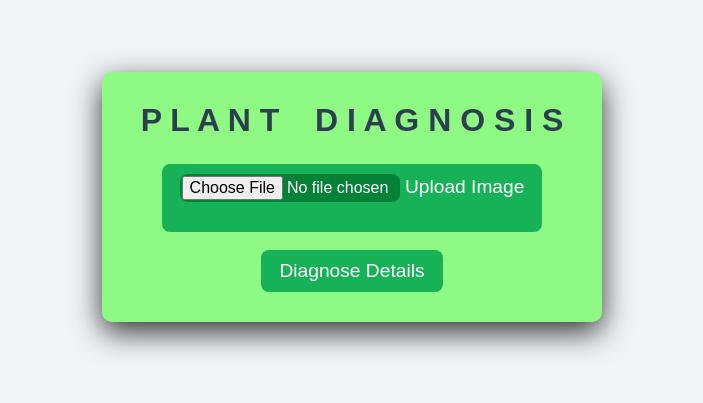
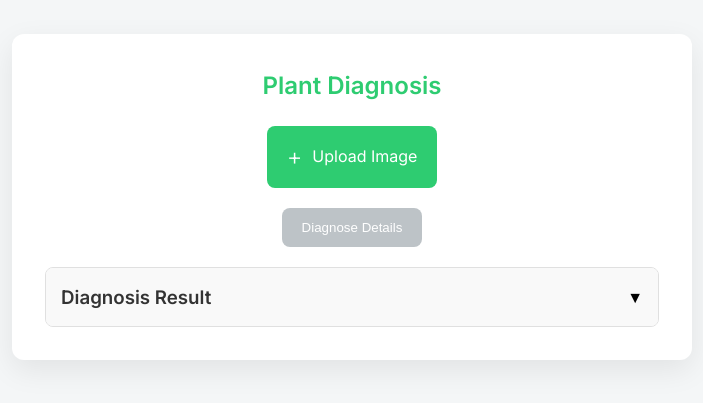
Before and after one commit to manjeetsharma0796/plant_doctor_ai, a website: page public/index.html in a window 1280 px wide. Shown: the part 203-606 px from the top of the page, without its empty margins (288-991 px from the left). Drawn offline with Linux system fonts and the light colour scheme; a web font is replaced by a local one.

Commit message:
style updated

````diff
--- a/public/index.html
+++ b/public/index.html
@@ -4,40 +4,63 @@
 <head>
     <meta charset="UTF-8">
     <meta name="viewport" content="width=device-width, initial-scale=1.0">
-    <title>AI for Plant Diagnosis</title>
+    <title>Plant Diagnosis AI</title>
     <link rel="stylesheet" href="style.css">
     <link rel="preconnect" href="https://fonts.googleapis.com">
-<link rel="preconnect" href="https://fonts.gstatic.com" crossorigin>
-<link href="https://fonts.googleapis.com/css2?family=Tektur:wght@400..900&display=swap" rel="stylesheet">
+    <link rel="preconnect" href="https://fonts.gstatic.com" crossorigin>
+    <link href="https://fonts.googleapis.com/css2?family=Inter:wght@300;400;600&display=swap" rel="stylesheet">
 </head>
+
 <body>
+    <div class="container">
+        <div class="card">
+            <h2>Plant Diagnosis</h2>
 
-    <div class="container">
-        <h2>P L A N T&nbsp;&nbsp;&nbsp;&nbsp;D I A G N O S I S</h2>
-        <button type="button"><input type="file" id="fileInput" accept="image/*">&nbsp;Upload Image</button>
-        <br>
-        <img id="imagePreview" style="display:none;">
-        <!-- <textarea id="base64Output" readonly></textarea> -->
-        <br>
-        <button type="button" id="toai">Diagnose Details</button>
+            <div class="upload-section">
+                <label for="fileInput" class="upload-btn">
+                    <input type="file" id="fileInput" accept="image/*" style="display:none;">
+                    <span class="upload-icon">+</span>
+                    Upload Image
+                </label>
+                <img id="imagePreview" class="image-preview" style="display:none;">
+            </div>
 
+            <button id="toai" class="diagnose-btn" disabled>
+                Diagnose Details
+            </button>
+
+            <div id="resultContainer" class="result-container">
+                <div class="result-header" onclick="toggleResult()">
+                    <h3>Diagnosis Result</h3>
+                    <span class="toggle-icon">▼</span>
+                </div>
+                <div id="resultDetails" class="result-details">
+                    <!-- Diagnosis details will be populated here -->
+                </div>
+            </div>
+        </div>
     </div>
 
+    <!-- <script src="script.js"></script> -->
     <script>
-        let base64String=""
+        let base64String = "";
+
         document.getElementById("fileInput").addEventListener("change", function (event) {
-            const file = event.target.files[0]; // Get the selected file
+            const file = event.target.files[0];
+            const diagnoseButton = document.getElementById("toai");
+
             if (file) {
                 const reader = new FileReader();
 
-                reader.readAsDataURL(file); // Convert file to Base64
+                reader.readAsDataURL(file);
 
                 reader.onload = function () {
-                    base64String = reader.result; // Get Base64 string
-                    console.log(base64String, "+++++++++++++++");
-                    document.getElementById("imagePreview").src = base64String; // Show image preview
+                    base64String = reader.result;
+                    document.getElementById("imagePreview").src = base64String;
                     document.getElementById("imagePreview").style.display = "block";
-                    // document.getElementById("base64Output").value = base64String; // Show Base64 string
+
+                    // Enable diagnose button
+                    diagnoseButton.disabled = false;
                 };
 
                 reader.onerror = function (error) {
@@ -48,8 +71,6 @@
 
         const sendButton = document.getElementById("toai");
         sendButton.addEventListener("click", function () {
-            // const base64String = document.getElementById("base64Output").value;
-            console.log(base64String, "999999999");
             fetch("https://plant-doctor-ai.onrender.com/ai", {
                 method: "POST",
                 headers: {
@@ -61,15 +82,58 @@
             })
                 .then(response => response.json())
                 .then(data => {
-                    console.log(data);
-                    document.getElementById("aians").innerText = data;
+                    const c = data.replace(/```json|```/g, "").trim()
+                    const cleanedText = JSON.parse(c)
+                    console.log(cleanedText);
+
+                    populateResults(cleanedText);
                 })
                 .catch(error => {
                     console.error("Error:", error);
                 });
-    });
-</script>
+        });
 
+        function populateResults(data) {
+            const resultDetails = document.getElementById("resultDetails");
+            const resultContainer = document.getElementById("resultContainer");
+
+            // Diagnosis Details
+            resultDetails.innerHTML = `
+        <h4>Problem Diagnosis</h4>
+        <p><strong>Condition:</strong> ${data.diagnosis.disease}</p>
+        <p><strong>Confidence:</strong> ${data.diagnosis.confidence * 100}%</p>
+
+        <h4>Symptoms</h4>
+        <ul>
+            ${data.diagnosis.symptoms.map(symptom => `<li>${symptom}</li>`).join('')}
+        </ul>
+
+        <h4>Preventive Measures</h4>
+        <ul>
+            ${data.recommendations.preventive_measures.map(measure => `<li>${measure}</li>`).join('')}
+        </ul>
+
+        <h4>Treatment</h4>
+        ${data.recommendations.treatment.map(treatment => `
+            <h5>${treatment.type}</h5>
+<ul>
+    ${treatment.instructions && Array.isArray(treatment.instructions) && treatment.instructions.length > 0 ?
+                    treatment.instructions.map(instruction => `<li>${instruction}</li>`).join('') :
+                    (treatment.materials && Array.isArray(treatment.materials) && treatment.materials.length > 0 ?
+                        treatment.materials.map(option => `<li>${option}</li>`).join('') : ''
+                    )
+                }
+</ul>
+
+        `).join('')}
+    `;
+        }
+
+        function toggleResult() {
+            const resultContainer = document.getElementById("resultContainer");
+            resultContainer.classList.toggle("expanded");
+        }
+    </script>
 </body>
 
 </html>
--- a/public/style.css
+++ b/public/style.css
@@ -1,123 +1,154 @@
-/* Resetting some default styles */
 * {
     margin: 0;
     padding: 0;
     box-sizing: border-box;
 }
 
-/* Body Styling */
+:root {
+    --primary-color: #2ecc71;
+    --secondary-color: #27ae60;
+    --text-color: #333;
+    --bg-color: #f4f6f7;
+}
+
 body {
-    font-family: "Tektur", sans-serif;
-    background: #f0f4f8;
-    color: #333;
+    font-family: 'Inter', sans-serif;
+    background-color: var(--bg-color);
     display: flex;
     justify-content: center;
     align-items: center;
-    height: 100vh;
+    min-height: 100vh;
+    margin: 0;
     padding: 20px;
+    line-height: 1.6;
 }
 
-/* Container for content */
 .container {
-    background: #8ffa83;
-    border-radius: 10px;
-    box-shadow: 0 10px 30px;
-    padding: 30px;
-    width: 100%;
-    max-width: 500px;
-    transition: transform 0.3s ease;
-    text-align: center;
+    width: 104%;
+    max-width: 680px;
+    margin: 0 auto;
 }
 
-.container:hover {
-    transform: scale(1.02);
+.card {
+    background: white;
+    border-radius: 12px;
+    box-shadow: 0 10px 30px rgba(0, 0, 0, 0.08);
+    padding: 33px;
+    text-align: center;
+    transition: all 0.3s ease;
 }
 
-/* Heading Style */
-h2 {
-    font-size: 2rem;
-    color: #2C3E50;
-    margin-bottom: 25px;
-    font-weight: bold;
+.card:hover {
+    box-shadow: 0 15px 40px rgba(0, 0, 0, 0.1);
 }
 
-/* Input and Button Styling */
-input[type="file"] {
-    background-color: #018237;
-    color: white;
-    padding: 2px;
-    width: 220px;
-    border: none;
-    border-radius: 8px;
-    font-size: 1rem;
-    cursor: pointer;
+h2 {
+    color: var(--primary-color);
     margin-bottom: 20px;
-    transition: background-color 0.3s ease;
+    font-weight: 600;
 }
 
-input[type="file"]:hover {
-    background-color: #018268;
+.upload-section {
+    margin-bottom: 20px;
 }
 
-/* Button Styling */
-button {
-    background-color: #17b257;
+.upload-btn {
+    display: inline-flex;
+    align-items: center;
+    justify-content: center;
+    background-color: var(--primary-color);
     color: white;
-    padding: 10px 18px;
-    border: none;
+    padding: 12px 20px;
     border-radius: 8px;
-    font-size: 1.2rem;
     cursor: pointer;
     transition: background-color 0.3s ease;
+    gap: 10px;
 }
 
-button:hover {
-    background-color: #018268;
+.upload-btn:hover {
+    background-color: var(--secondary-color);
 }
 
-/* Image Preview */
-img {
-    max-width: 30%;
-    margin-top: 20px;
-    border-radius: 10px;
+.upload-icon {
+    font-size: 24px;
+    font-weight: 300;
+}
+
+.image-preview {
+    max-width: 100%;
+    border-radius: 8px;
+    margin-top: 15px;
     box-shadow: 0 5px 15px rgba(0, 0, 0, 0.1);
 }
 
-/* Textarea Styling */
-textarea {
-    width: 100%;
-    height: 10px;
-    margin-top: 20px;
-    padding: 12px;
-    font-size: 1rem;
+.diagnose-btn {
+    background-color: var(--primary-color);
+    color: white;
+    border: none;
+    padding: 12px 20px;
     border-radius: 8px;
-    border: 1px solid #ccc;
-    background-color: #ecf0f1;
-    resize: none;
-    color: #34495e;
-    font-family: 'Courier New', Courier, monospace;
+    cursor: pointer;
+    transition: background-color 0.3s ease;
+    margin-bottom: 20px;
 }
 
-/* AI Response Styling */
-#aians {
-    margin-top: 20px;
-    font-family: Verdana, Geneva, Tahoma, sans-serif;
-    font-size: 1 rem;
-    color: #49403f;
+.diagnose-btn:disabled {
+    background-color: #bdc3c7;
+    cursor: not-allowed;
 }
 
-/* Mobile Responsiveness */
+.result-container {
+    border: 1px solid #e0e0e0;
+    border-radius: 8px;
+    max-height: 60px;
+    overflow: hidden;
+    transition: max-height 0.3s ease;
+}
+
+.result-container.expanded {
+    max-height: 600px;
+}
+
+.result-header {
+    display: flex;
+    justify-content: space-between;
+    align-items: center;
+    padding: 15px;
+    cursor: pointer;
+    background-color: #f9f9f9;
+}
+
+.result-header h3 {
+    color: var(--text-color);
+}
+
+.toggle-icon {
+    transition: transform 0.3s ease;
+}
+
+.result-container.expanded .toggle-icon {
+    transform: rotate(180deg);
+}
+
+.result-details {
+    padding: 15px;
+    text-align: left;
+    max-height: 300px;
+    overflow-y: auto;
+}
+
+.result-details h4 {
+    color: var(--primary-color);
+    margin-bottom: 10px;
+}
+
+.result-details ul {
+    padding-left: 20px;
+    margin-bottom: 15px;
+}
+
 @media (max-width: 600px) {
-    .container {
-        padding: 25px;
-        width: 100%;
-    }
-
-    h2 {
-        font-size: 1.5rem;
-    }
-
-    input[type="file"], button, textarea {
-        font-size: 1 rem;
+    .card {
+        padding: 20px;
     }
 }
````
